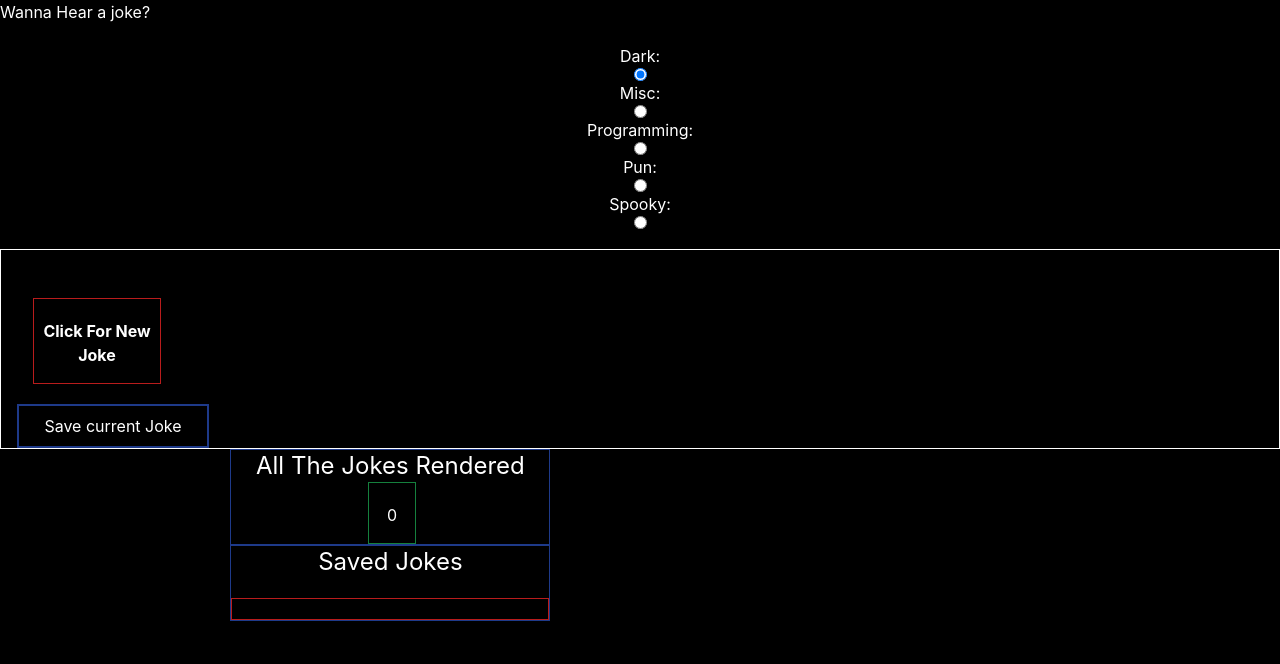
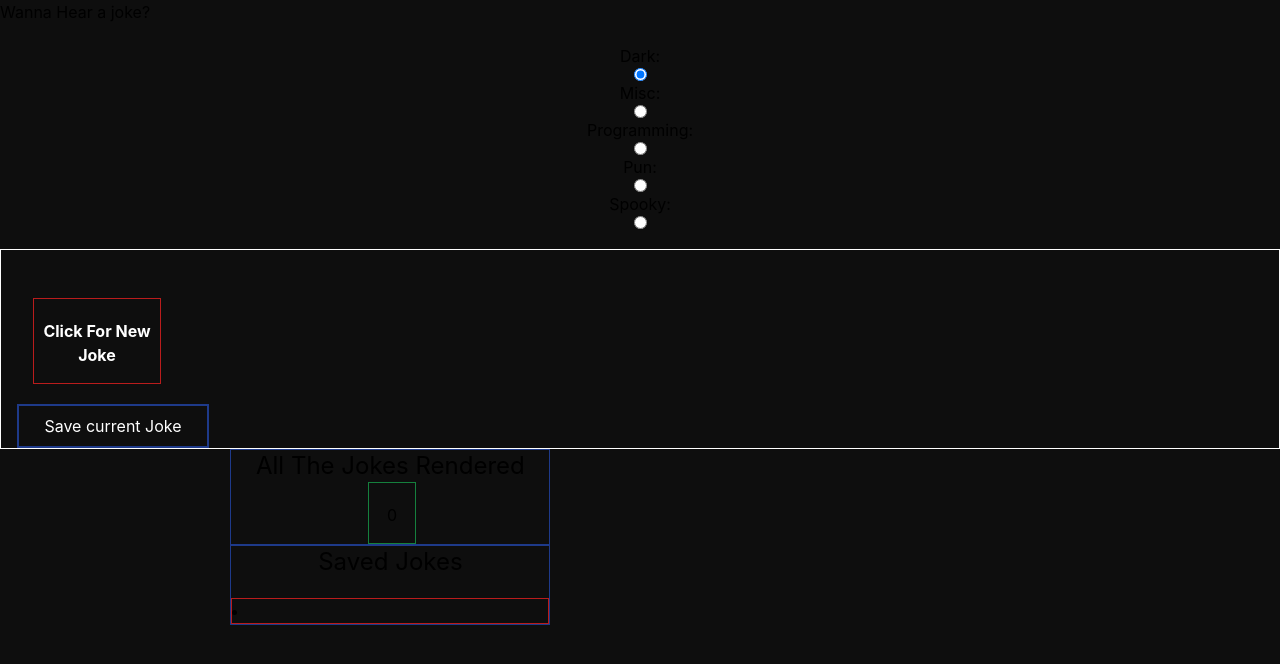
Before and after one commit to Killdroid2342/joke-app, a React (Create React App) app: page / in a window 1280 px wide. Shown: the top 664 px of the page. Built offline with nearby package versions, Linux system fonts and the light colour scheme.

Commit message:
deleted layer component

```diff
--- a/src/index.css
+++ b/src/index.css
@@ -15,14 +15,9 @@ a {
   box-sizing: border-box;
 }
 body {
-  background-color: black;
-  color: white;
+  background-color: #0e0e0e;
 }
-@layer components {
-  .text {
-    @apply text-xl list-none w-48 mt-5 text-center;
-  }
-}
+
 @tailwind base;
 @tailwind components;
 @tailwind utilities;
```
